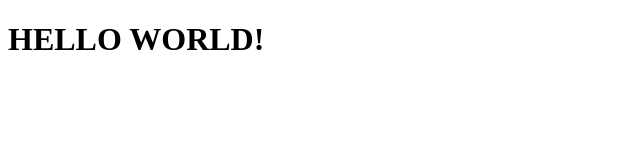
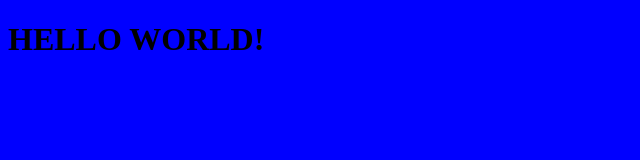
Before and after one commit to pjheard8/patrickheard.github.io, a plain HTML site: page index.html in a window 1280 px wide. Shown: the whole page, without its empty margins (0-640 px from the left). Drawn offline with Linux system fonts and the light colour scheme.

Commit message:
added styling

```diff
--- a/index.html
+++ b/index.html
@@ -1,5 +1,8 @@
 <!DOCTYPE html>
 <html>
+    <head>
+        <link rel="stylesheet" href="style.css">
+    </head>
     <body>
         <h1>HELLO WORLD!</h1>
     </body>
--- /dev/null
+++ b/style.css
@@ -0,0 +1,3 @@
+body {
+    background-color: blue;
+}
```
